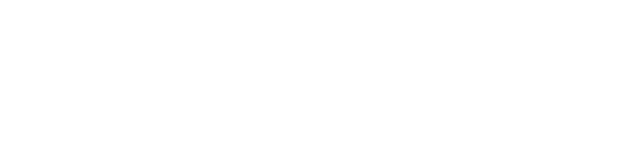
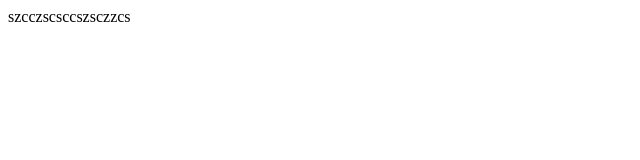
Before and after one commit to Paremik/my-profile, a plain HTML site: page index.html in a window 1280 px wide. Shown: the whole page, without its empty margins (0-640 px from the left). Drawn offline with Linux system fonts and the light colour scheme.

Commit message:
Update index.html

```diff
--- a/index.html
+++ b/index.html
@@ -8,5 +8,5 @@
     <link rel="stylesheet" href="style.css">
 </head>
 <body>
-<div id="header"></div>
+<div id="header">szcczscsccszsczzcs</div>
 </body>
```
